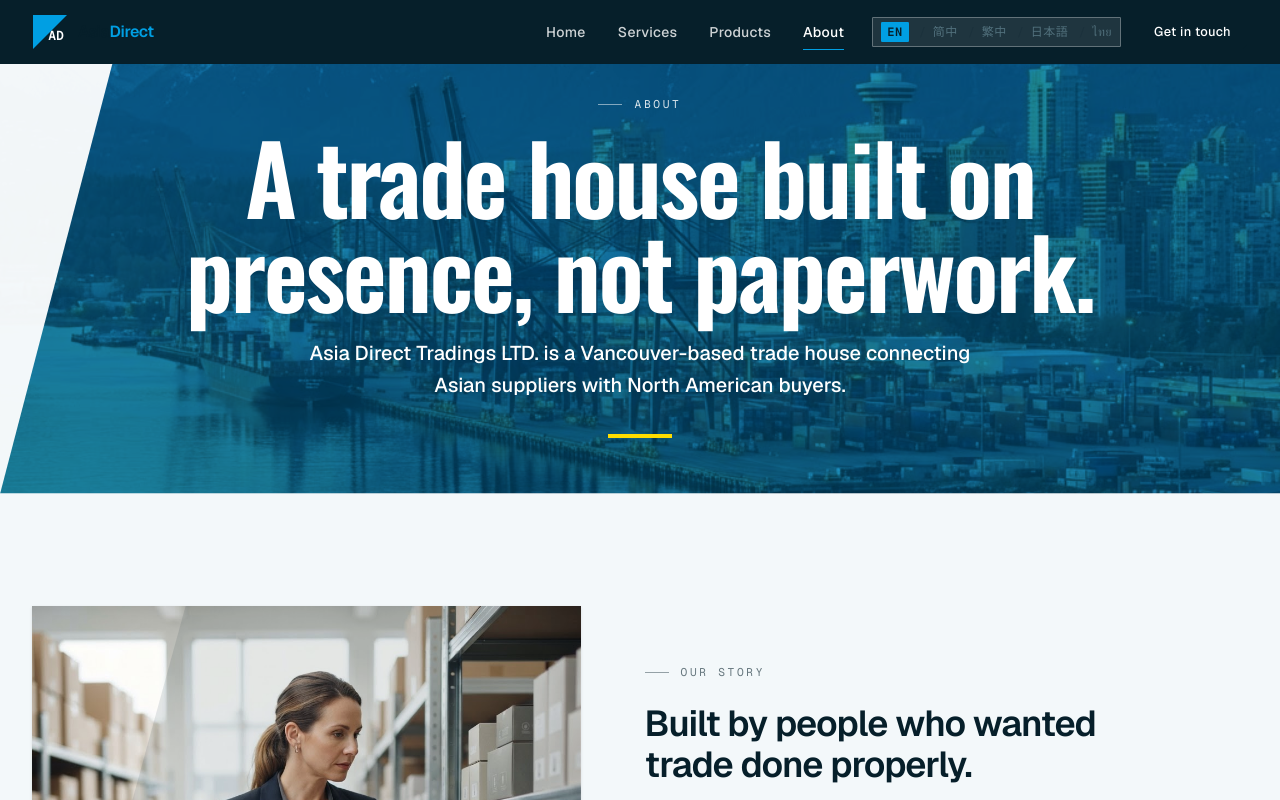
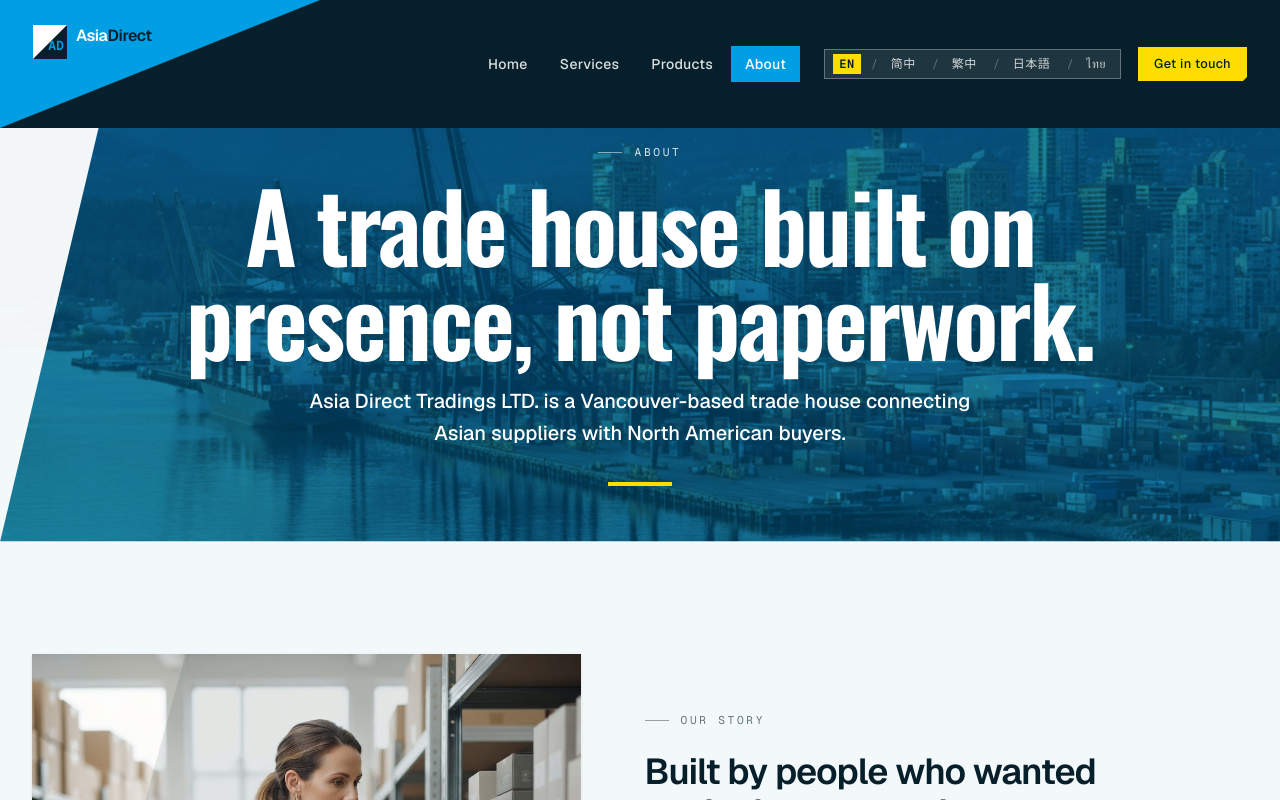
Before and after one commit to AlexLTK1/ADtrading-website, a Next.js app in the folder adtradings-studio/: page /about in a window 1280 px wide. Shown: the top 800 px of the page. Built offline with nearby package versions, Linux system fonts and the light colour scheme.

Commit message:
refactor: adjust padding and header height for improved layout consistency
Co-authored-by: Alex Leung <96800981+AlexLTK1@users.noreply.github.com>

```diff
--- a/adtradings-studio/components/home/home-hero.tsx
+++ b/adtradings-studio/components/home/home-hero.tsx
@@ -31,7 +31,7 @@ export function HomeHero() {
           to the fixed header above, so no diagonal panel cuts into this photo. */}
       <div className="absolute top-0 right-[8%] hidden h-1/3 w-px bg-accent/60 md:block" />
 
-      <div className="relative mx-auto flex w-full max-w-7xl flex-1 flex-col justify-end px-5 pb-14 pt-32 md:px-8 md:pb-20">
+      <div className="relative mx-auto flex w-full max-w-7xl flex-1 flex-col justify-end px-5 pb-14 pt-28 md:px-8 md:pb-20 md:pt-32 lg:pt-36">
         <div className="max-w-3xl drop-shadow-[0_2px_8px_rgba(0,0,0,0.3)]">
           <Kicker tone="inverse" className="w-fit">
             {t.home.hero.kicker}
--- a/adtradings-studio/components/page-hero.tsx
+++ b/adtradings-studio/components/page-hero.tsx
@@ -25,7 +25,7 @@ export function PageHero({ label, title, intro, image, imageAlt }: PageHeroProps
       <div className="clip-wedge-l absolute inset-y-0 left-0 z-10 w-[24%] bg-white/95" />
       <div className="absolute inset-x-0 bottom-0 z-20 h-px bg-white/70" />
 
-      <div className="relative z-20 mx-auto flex w-full max-w-7xl flex-col items-center px-5 pt-20 pb-12 text-center md:px-8 md:pt-24 md:pb-14">
+      <div className="relative z-20 mx-auto flex w-full max-w-7xl flex-col items-center px-5 pt-28 pb-12 text-center md:px-8 md:pt-32 md:pb-14 lg:pt-36">
         <Kicker tone="inverse" className="mb-4 text-white/85">
           {label}
         </Kicker>
--- a/adtradings-studio/components/site-header.tsx
+++ b/adtradings-studio/components/site-header.tsx
@@ -22,11 +22,6 @@ export function SiteHeader() {
     { href: '/about', label: t.nav.about },
   ]
 
-  // The homepage hero is a full-bleed photo with a diagonal white panel only
-  // under the logo — so the nav floats transparently over the photo until scrolled.
-  const isHome = pathname === '/'
-  const floating = isHome && !scrolled && !open
-
   useEffect(() => {
     const onScroll = () => setScrolled(window.scrollY > 24)
     onScroll()
@@ -38,57 +33,79 @@ export function SiteHeader() {
     setOpen(false)
   }, [pathname])
 
+  // Reproduces the TOKI header composition: a large 45° diagonal color block is a
+  // structural part of the HEADER only (never the hero/banner below it), with the
+  // logo anchored inside that diagonal. Scrolling collapses the whole thing into a
+  // compact standard sticky bar and the diagonal disappears.
+  const tall = !scrolled
+
   return (
     <header
       className={cn(
-        'fixed inset-x-0 top-0 z-50 border-b transition-[background-color,height] duration-300',
-        floating ? 'h-24 border-transparent bg-transparent' : 'h-16 border-border bg-primary',
+        'fixed inset-x-0 top-0 z-50 bg-primary transition-[height] duration-300 ease-out',
+        tall ? 'h-24 md:h-28 lg:h-32' : 'h-16',
       )}
     >
-      {isHome && floating && (
+      {/* Diagonal geometric block — structural part of the header, sized relative to
+          viewport width (clamp) so it never relies on fixed pixel breakpoints. */}
       <div
         aria-hidden="true"
-          className="pointer-events-none absolute inset-0 bg-background [clip-path:polygon(0_0,16%_0,7%_100%,0_100%)]"
+        className={cn(
+          'absolute inset-y-0 left-0 w-[clamp(9.5rem,25vw,21rem)] bg-accent transition-[opacity,transform] duration-300 ease-out [clip-path:polygon(0_0,100%_0,0_100%)]',
+          tall ? 'opacity-100' : 'pointer-events-none -translate-x-6 opacity-0',
+        )}
       />
-      )}
-      <div className="relative mx-auto flex h-full max-w-7xl items-center justify-between px-5 lg:px-8">
-        {/* The large diagonal is part of the header only. The hero begins below it
-            as a separate rectangular section and never receives this shape. */}
+
+      {/* Logo — lives inside the diagonal at the top state, and reflows to the
+          standard inline position once the header collapses. */}
       <Link
         href="/"
         className={cn(
-            'flex items-center gap-2.5',
-            isHome ? 'absolute left-5 top-1/2 -translate-y-1/2 md:left-8' : 'relative',
+          'absolute inset-y-0 left-0 z-20 flex items-center gap-2 px-4 transition-[padding] duration-300 md:px-6 lg:px-8',
+          tall ? 'items-start pt-4 md:pt-5 lg:pt-6' : 'items-center',
         )}
       >
-          <svg viewBox="0 0 36 36" className="size-9 shrink-0" aria-hidden="true" focusable="false">
+        <svg viewBox="0 0 36 36" className="size-8 shrink-0 md:size-9" aria-hidden="true" focusable="false">
           <rect x="1" y="1" width="34" height="34" className="fill-primary" />
-            <path d="M1 1 L35 1 L1 35 Z" className="fill-accent" />
+          <path d="M1 1 L35 1 L1 35 Z" className={tall ? 'fill-primary-foreground' : 'fill-accent'} />
           <text
             x="24"
             y="26"
             textAnchor="middle"
-              className="fill-primary-foreground font-mono text-[13px] font-semibold"
+            className={cn(
+              'font-mono text-[13px] font-semibold',
+              tall ? 'fill-accent' : 'fill-primary-foreground',
+            )}
           >
             AD
           </text>
         </svg>
-          <span className="text-base font-semibold tracking-tight text-foreground">
-            Asia<span className="text-accent">Direct</span>
+        <span
+          className={cn(
+            'hidden text-base font-semibold tracking-tight sm:inline',
+            tall ? 'text-primary-foreground' : 'text-primary-foreground',
+          )}
+        >
+          Asia<span className={tall ? 'text-primary' : 'text-accent'}>Direct</span>
         </span>
       </Link>
 
-        <nav className="hidden min-w-0 flex-1 items-center justify-end gap-4 lg:ml-auto xl:flex xl:gap-8 xl:pr-5">
+      <div
+        className={cn(
+          'relative mx-auto flex h-full max-w-7xl items-center justify-end gap-4 pr-5 transition-[padding] duration-300 lg:pr-8',
+          tall ? 'pl-[clamp(9.5rem,25vw,21rem)]' : 'pl-5 lg:pl-8',
+        )}
+      >
+        <nav className="hidden min-w-0 flex-1 items-center justify-end gap-1 xl:flex">
           {links.map((link) => (
             <Link
               key={link.href}
               href={link.href}
               className={cn(
-                'relative py-1 text-sm font-medium tracking-wide transition-colors',
-                'after:absolute after:inset-x-0 after:-bottom-1 after:h-px after:origin-left after:scale-x-0 after:bg-accent after:transition-transform after:duration-300 hover:after:scale-x-100',
+                'px-3.5 py-2 text-sm font-medium tracking-wide transition-colors',
                 pathname === link.href
-                  ? 'text-primary-foreground after:scale-x-100'
-                  : 'text-primary-foreground/80 hover:text-primary-foreground',
+                  ? 'bg-accent text-accent-foreground'
+                  : 'text-primary-foreground/85 hover:bg-primary-foreground/10 hover:text-primary-foreground',
               )}
             >
               {link.label}
@@ -96,26 +113,20 @@ export function SiteHeader() {
           ))}
         </nav>
 
-        <div className="flex shrink-0 items-center gap-3 xl:gap-4">
-          <div className="hidden shrink-0 items-center gap-1 rounded-sm border border-primary-foreground/30 bg-primary-foreground/10 px-2 py-1 whitespace-nowrap font-mono text-xs tracking-wider uppercase xl:ml-2 xl:flex">
+        <div className="flex shrink-0 items-center gap-3 xl:ml-2 xl:gap-4">
+          <div className="hidden shrink-0 items-center gap-1 border border-primary-foreground/30 bg-primary-foreground/10 px-2 py-1 whitespace-nowrap font-mono text-xs tracking-wider uppercase xl:flex">
             {locales.map((loc, i) => (
               <span key={loc} className="flex items-center">
-                {i > 0 && (
-                  <span className={cn('mx-1.5', floating ? 'text-primary-foreground/30' : 'text-border')}>
-                    /
-                  </span>
-                )}
+                {i > 0 && <span className="mx-1.5 text-primary-foreground/30">/</span>}
                 <button
                   type="button"
                   onClick={() => setLocale(loc)}
                   aria-pressed={locale === loc}
                   className={cn(
-                    'transition-colors',
+                    'px-1.5 py-0.5 transition-colors',
                     locale === loc
-                      ? 'rounded-sm bg-accent px-1.5 py-0.5 font-semibold text-primary'
-                      : floating
-                        ? 'text-primary-foreground/80 hover:text-primary-foreground'
-                        : 'text-muted-foreground hover:text-foreground',
+                      ? 'bg-highlight font-semibold text-primary'
+                      : 'text-primary-foreground/80 hover:text-primary-foreground',
                   )}
                 >
                   {localeLabels[loc]}
@@ -126,20 +137,14 @@ export function SiteHeader() {
           <Button
             render={<Link href="/contact" />}
             size="sm"
-            variant={floating ? 'inverse' : 'default'}
-            className="hidden shrink-0 xl:inline-flex"
+            className="hidden shrink-0 rounded-none bg-highlight text-primary hover:bg-primary-foreground xl:inline-flex"
           >
             {t.nav.getInTouch}
           </Button>
           <button
             type="button"
             onClick={() => setOpen((v) => !v)}
-            className={cn(
-              'inline-flex size-10 shrink-0 items-center justify-center border-2 transition-colors xl:hidden',
-              floating
-                ? 'border-primary-foreground bg-primary/90 text-primary-foreground hover:bg-highlight hover:text-primary'
-                : 'border-primary-foreground bg-primary text-primary-foreground hover:bg-highlight hover:text-primary',
-            )}
+            className="inline-flex size-10 shrink-0 items-center justify-center border-2 border-primary-foreground bg-primary text-primary-foreground transition-colors hover:bg-highlight hover:text-primary xl:hidden"
             aria-label={open ? 'Close menu' : 'Open menu'}
             aria-expanded={open}
           >
@@ -149,32 +154,34 @@ export function SiteHeader() {
       </div>
 
       {open && (
-        <nav className="flex flex-col gap-1 border-t border-border px-5 pb-6 pt-2 xl:hidden">
+        <nav className="absolute inset-x-0 top-full flex flex-col gap-1 border-t border-primary-foreground/15 bg-primary px-5 pb-6 pt-2 xl:hidden">
           {links.map((link) => (
             <Link
               key={link.href}
               href={link.href}
               className={cn(
-                'py-3 text-base font-medium',
-                pathname === link.href ? 'text-accent' : 'text-muted-foreground',
+                'px-3 py-3 text-base font-medium',
+                pathname === link.href
+                  ? 'bg-accent text-accent-foreground'
+                  : 'text-primary-foreground/85 hover:bg-primary-foreground/10',
               )}
             >
               {link.label}
             </Link>
           ))}
-          <div className="mt-2 flex items-center gap-1 border-t border-border py-3 font-mono text-xs tracking-wider uppercase">
+          <div className="mt-2 flex items-center gap-1 border-t border-primary-foreground/15 py-3 font-mono text-xs tracking-wider uppercase">
             {locales.map((loc, i) => (
               <span key={loc} className="flex items-center">
-                {i > 0 && <span className="mx-1.5 text-border">/</span>}
+                {i > 0 && <span className="mx-1.5 text-primary-foreground/30">/</span>}
                 <button
                   type="button"
                   onClick={() => setLocale(loc)}
                   aria-pressed={locale === loc}
                   className={cn(
-                    'transition-colors',
+                    'px-1.5 py-0.5 transition-colors',
                     locale === loc
-                      ? 'rounded-sm bg-accent px-1.5 py-0.5 font-semibold text-primary'
-                      : 'text-muted-foreground hover:text-foreground',
+                      ? 'bg-highlight font-semibold text-primary'
+                      : 'text-primary-foreground/80 hover:text-primary-foreground',
                   )}
                 >
                   {localeLabels[loc]}
@@ -182,7 +189,7 @@ export function SiteHeader() {
               </span>
             ))}
           </div>
-          <Button render={<Link href="/contact" />} className="mt-3 w-full">
+          <Button render={<Link href="/contact" />} className="mt-3 w-full rounded-none bg-highlight text-primary hover:bg-primary-foreground">
             {t.nav.getInTouch}
           </Button>
         </nav>
```
Lines whose indentation alone changed are shown as unchanged.
